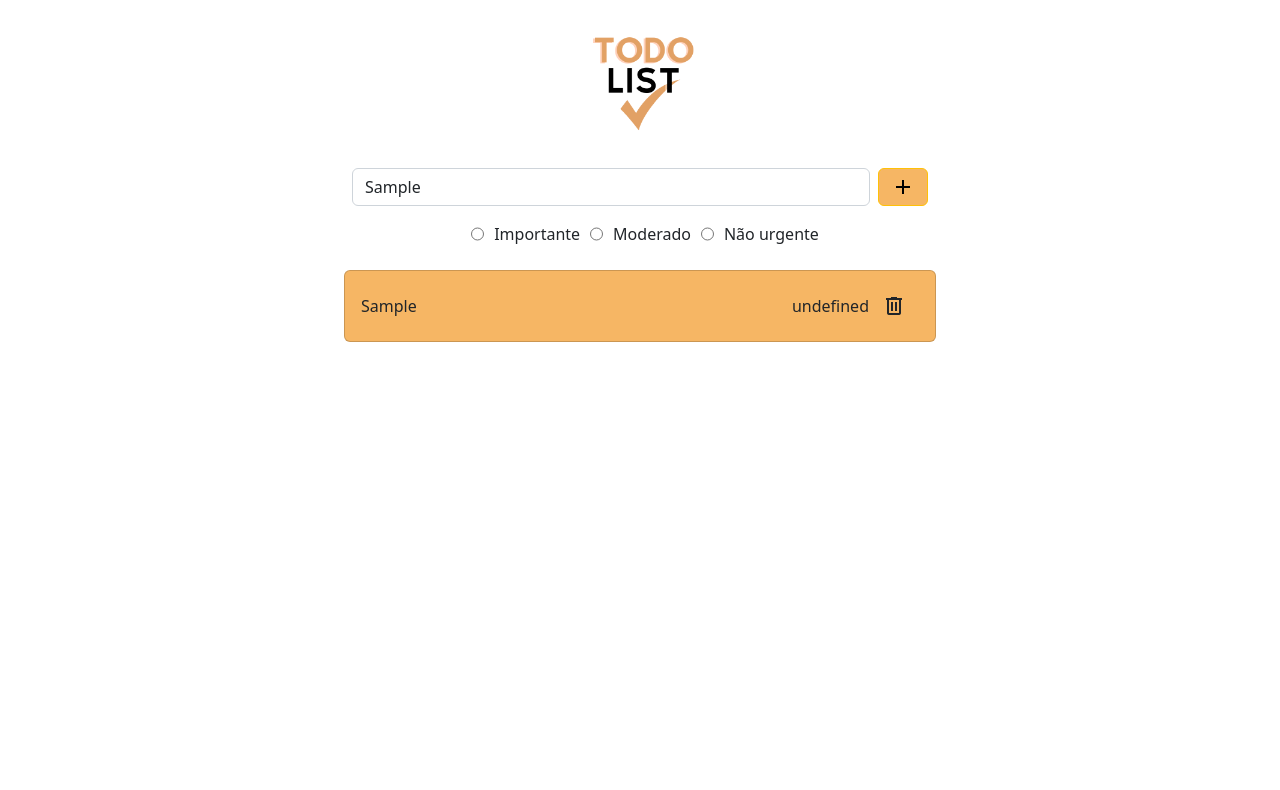
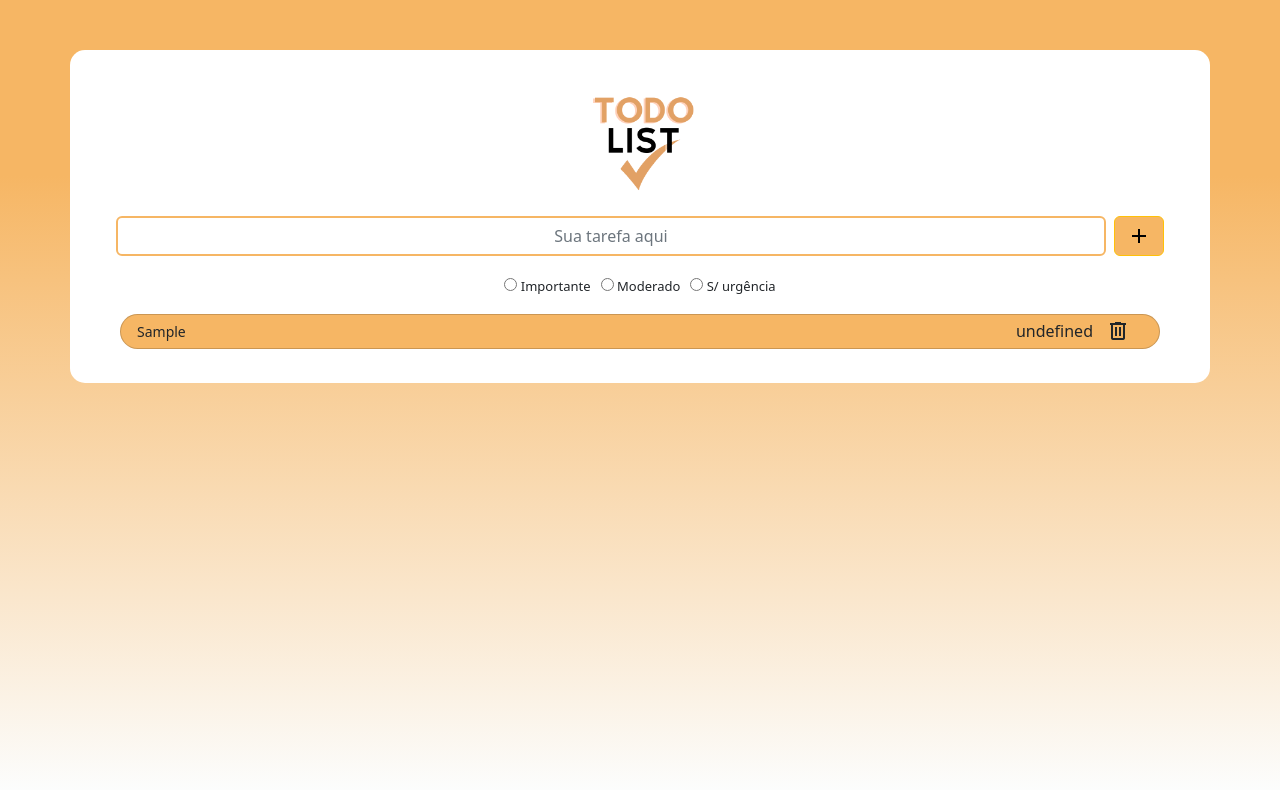
Before and after one commit to Daniflav94/Lista-de-tarefas, a plain HTML site: page index.html in a window 1280 px wide. Both pictures are taken after typing "Sample" into the empty fields and a click on the button "add". Drawn offline with nearby package versions, Linux system fonts and the light colour scheme.

Commit message:
Exclusão de tarefas corrigido

```diff
--- a/index.html
+++ b/index.html
@@ -10,14 +10,12 @@
     <title>ToDo-APP</title>
 </head>
 <body>
-
+    <div class="container">
         <header id="main-header" class="d-flex justify-content-center">
             <img src="./img/todolist.png" id="app-logo">
         </header>
         <main class="d-flex flex-column m-3">
-
-
-        <form action="#" id="todo-form" class="m-3 d-flex flex-column">
+            <form action="#" id="todo-form" class="m-1 d-flex flex-column">
                 <div class="m-3 d-flex" >
                     <input type="text" class="form-control me-2" placeholder="Sua tarefa aqui" required id="todo">
                     <button type="submit" class="btn btn-warning" id="add-todo">
@@ -27,14 +25,17 @@
                     </button>
                 </div>
                     <div id="containerCheckBox">
-                    <input type="radio" name="selecao" id="inputImportante" class="importante">
-                    <label for="inputImportante" id="importante">Importante</label>
-
-                    <input type="radio" name="selecao" id="inputAmarelo" class="medio">
+                        <div class="form-check form-check-inline">
+                            <input type="radio" name="selecao" id="inputVermelho" class="importante">
+                            <label for="inputVermelho" id="importante">Importante</label>
+                        </div>
+                        <div class="form-check form-check-inline">
+                            <input type="radio" name="selecao" id="inputAmarelo" class="moderado">
                             <label for="inputAmarelo" id="medio">Moderado</label>
-
-                    <input type="radio" name="selecao" id="inputVerde" class="facil">
-                    <label for="inputVerde" id="facil">Não urgente</label>
+                        </div>
+                        <div class="form-check form-check-inline">
+                            <input type="radio" name="selecao" id="inputVerde" class="semUrgencia">
+                            <label for="inputVerde" id="facil">S/ urgência</label>
                         </div>
                     </div>
             </form>
@@ -50,6 +51,8 @@
                 </div>-->
             </section>
         </main>
+    </div>
+
     <script src="https://cdn.jsdelivr.net/npm/bootstrap@5.2.1/dist/js/bootstrap.bundle.min.js" integrity="sha384-u1OknCvxWvY5kfmNBILK2hRnQC3Pr17a+RTT6rIHI7NnikvbZlHgTPOOmMi466C8" crossorigin="anonymous"></script>
     <script src="./index.js"></script>
 </body>
--- a/index.js
+++ b/index.js
@@ -1,26 +1,30 @@
 //DOM representa o html dentro do javascript
+
+const todos = []
+const importanciaIcones = []
+if(localStorage.length > 0) {
+    JSON.parse(localStorage.getItem('todosArray'));
+    JSON.parse(localStorage.getItem('iconeImportancia'));
+    renderizarTodos()
+}
 
 const form = document.getElementById('todo-form')
 
-const todos = []
-const bolinhas = []
-
-let importante //query selector para pegar todos os inputs do tipo "radio".
-let medio
-let facil
+let importante
+let moderado
+let semUrgencia
 let selectedSize
 let icone
 
 form.addEventListener('submit', function(evento){ //função anonima
 
     importante = document.querySelector(".importante")
-    medio = document.querySelector(".medio")
-    facil = document.querySelector(".facil")
+    moderado = document.querySelector(".moderado")
+    semUrgencia = document.querySelector(".semUrgencia")
 
     evento.preventDefault() //cancela o comportamento padrão de um formulario que seria o recarregamento da página
     evento.stopPropagation() //evita que a emissão do evento se propague para outros elementos
     const input = document.querySelector('#todo')
-
 
 
     if(importante.checked) {
@@ -28,28 +32,30 @@ form.addEventListener('submit', function(evento){ //função anonima
         icone = document.createElement('span')
         icone.classList.add('material-symbols-outlined', 'iconeVermelho')
         icone.innerText = 'circle'
-        bolinhas.push(icone)
+        importanciaIcones.push(icone)
 
 
-    } else if (medio.checked){
-        selectedSize = medio.value
+    } else if (moderado.checked){
+        selectedSize = moderado.value
         icone = document.createElement('span')
         icone.classList.add('material-symbols-outlined', 'iconeAmarelo')
         icone.innerText = 'circle'
-        bolinhas.push(icone)
+        importanciaIcones.push(icone)
 
 
-    } else if (facil.checked){
-        selectedSize = facil.value
+    } else if (semUrgencia.checked){
+        selectedSize = semUrgencia.value
         icone = document.createElement('span')
         icone.classList.add('material-symbols-outlined', 'iconeVerde')
         icone.innerText = 'circle'
-        bolinhas.push(icone)
-
+        importanciaIcones.push(icone)
     }
 
     todos.push(input.value)
+    input.value = ''
 
+    localStorage.setItem('todosArray', JSON.stringify(todos))
+    localStorage.setItem('iconeImportancia', JSON.stringify(importanciaIcones))
 
     renderizarTodos()
 })
@@ -80,9 +86,15 @@ function renderizarTodos(){
 
         //arrow function, sempre são anonimas
         btnDelete.addEventListener('click', () => {
-            const index = todos.indexOf(todos[i])
-            todos.splice(index, 1) //remove o elemento
+
+            todos.splice(i, 1) //remove o elemento
+            importanciaIcones.splice(i,1)
+
+            localStorage.setItem('todosArray', JSON.stringify(todos))
+            localStorage.setItem('iconeImportancia', JSON.stringify(importanciaIcones))
+
             renderizarTodos()
+
         })
 
         const spanIcon = document.createElement('span')
@@ -90,12 +102,10 @@ function renderizarTodos(){
         spanIcon.innerText = 'delete'
 
         btnDelete.appendChild(spanIcon) //coloca novos elementos HTML dentro de outros
-        divCardBody.append(pTodosText, bolinhas[i], btnDelete) //append coloca mais de um
+        divCardBody.append(pTodosText, importanciaIcones[i], btnDelete) //append coloca mais de um
         divCard.appendChild(divCardBody)
         todosListSection.appendChild(divCard)
-
-
     }
 
-
+    importanciaIcones.innerHTML  = ''
 }
--- a/style.css
+++ b/style.css
@@ -8,21 +8,38 @@ header{
 }
 
 body{
-    background-color: white;
+    background: rgb(246,182,100);
+    background: linear-gradient(180deg, rgba(246,182,100,1) 22%, rgba(252,254,255,1) 100%);
+    height: 100vh;
+    display: flex;
+    flex-direction: column;
+    align-items: center;
+}
+
+.container{
+    width: 90%;
     display: flex;
     flex-direction: column;
     justify-content: center;
-    align-items: center;
-}
-
-main{
-    min-height: 100vh;
-    width: 50%;
+    background-color: white;
+    margin: 50px;
+    border-radius: 15px;
+    padding: 10px;
 
 }
 
 #main-header{
     height: 40px;
+}
+
+#todo{
+    width: 100%;
+    text-align: center;
+    border: 2px solid var(--laranja);
+}
+
+.form-control:focus{
+    box-shadow: none;
 }
 
 #app-logo{
@@ -37,7 +54,11 @@ main{
 
 #todos-list .card{
     background-color: var(--laranja);
+    height: 35px;
+    justify-content: center;
+    border-radius: 30px;
 }
+
 
 #todos-list .card + .card{
     margin-top: 10px;
@@ -45,6 +66,7 @@ main{
 
 .todo-text{
     margin: 0;
+    font-size: 14px;
 }
 
 .delete-todo{
@@ -54,39 +76,28 @@ main{
 #containerCheckBox {
     display: flex;
     justify-content: center;
+    font-size: 13px;
 }
 
-.importante{
-    color: red;
-    margin: 0 10px;
-
-}
-
-.medio {
-    color: yellow;
-    margin: 0 10px;
-}
-
-.facil {
-    color: green;
-    margin: 0 10px;
-
+.form-check{
+    margin: 0;
+    padding: 5px;
 }
 
 .iconeAmarelo {
     color: yellow;
     background-color: yellow;
-    border-radius: 50px;
+    border-radius: 20px;
 }
 
 .iconeVerde {
     color: green;
     background-color: green;
-    border-radius: 50px;
+    border-radius: 20px;
 }
 
 .iconeVermelho {
     color: rgb(255, 0, 0);
     background-color: rgb(255, 0, 0);
-    border-radius: 50px;
+    border-radius: 20px;
 }
```
Lines whose indentation alone changed are shown as unchanged.
